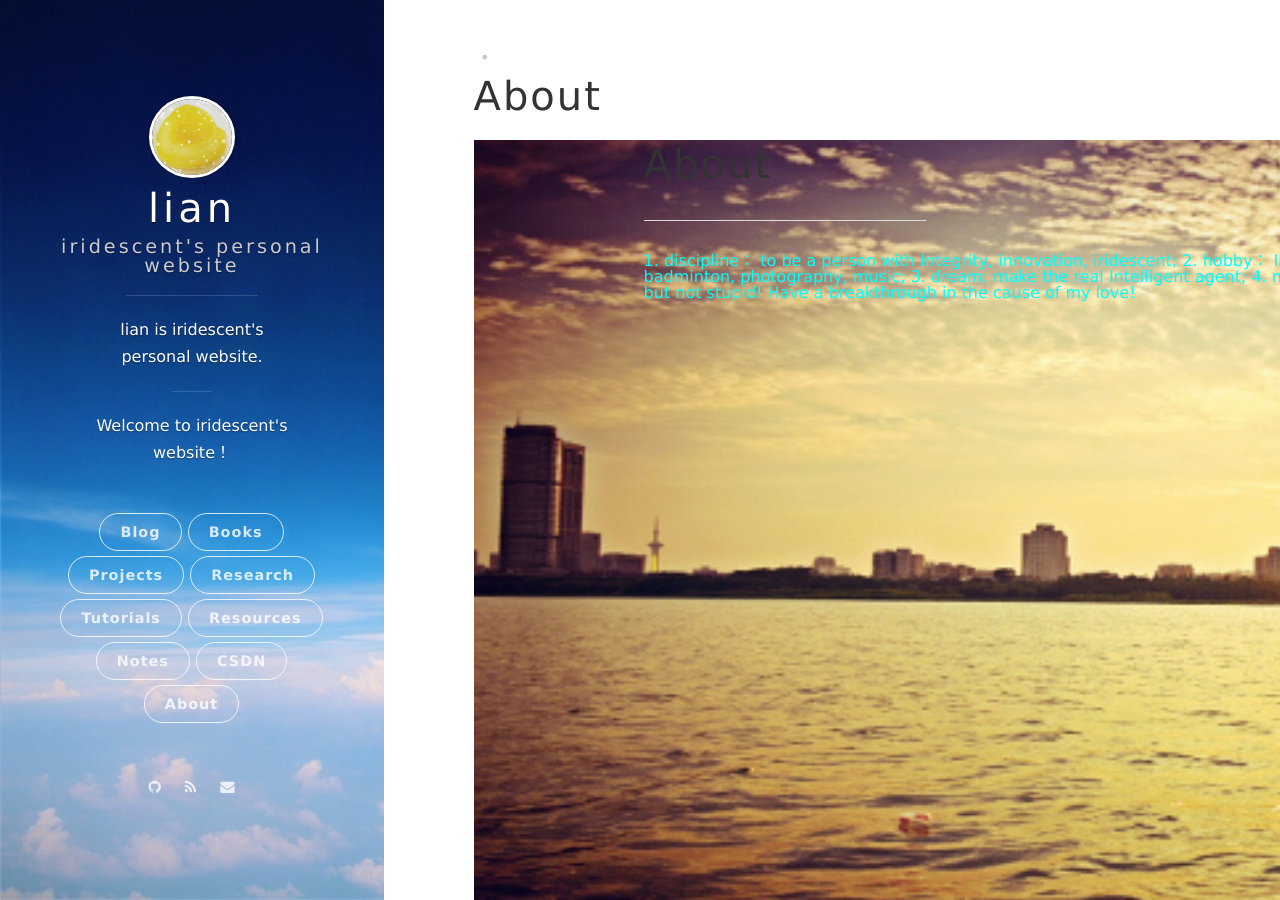
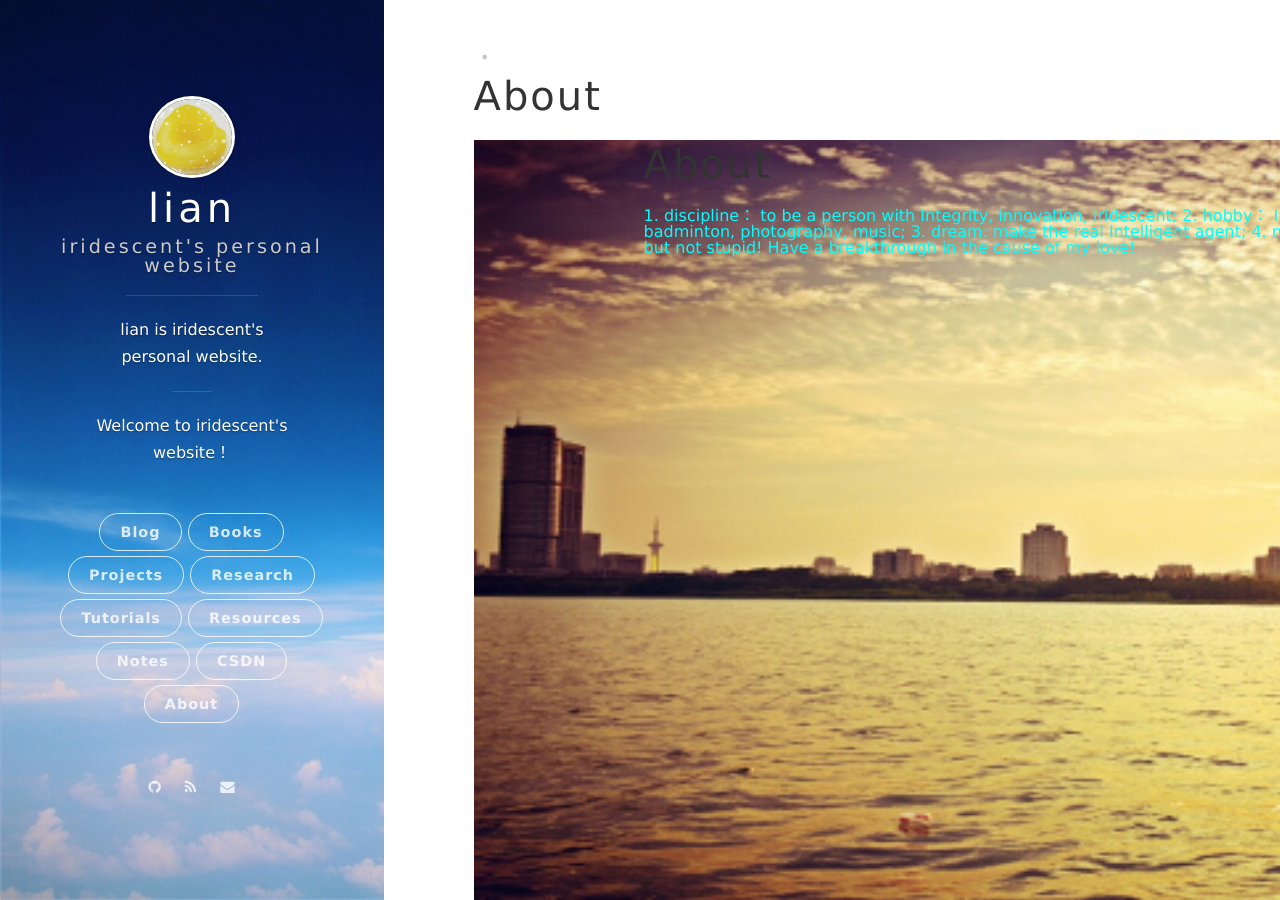
Before and after one commit to antsfamily/antsfamily.github.io, a Jekyll site: the page built from about/index.html, in a window 1280 px wide. Built offline with Jekyll 4.4.1, drawn with Linux system fonts in a browser that asks for light colours; nearby versions of some CDN libraries; comment, search, counter and statistics services are not loaded.

Commit message:
update about

```diff
--- a/about/index.html
+++ b/about/index.html
@@ -20,7 +20,7 @@ header-img: "assets/images/about-bg.jpg"
             <div class="col-lg-8 col-lg-offset-2 col-md-10 col-md-offset-1">
                 <div class="site-heading">
                     <h1>{% if page.title %}{{ page.title }}{% else %}{{ site.title }}{% endif %}</h1>
-                    <hr class="big">
+                    <!-- <hr class="big"> -->
                     <div style="color:#00FFFF">
                         {{ page.description }}
                     </div>
```
